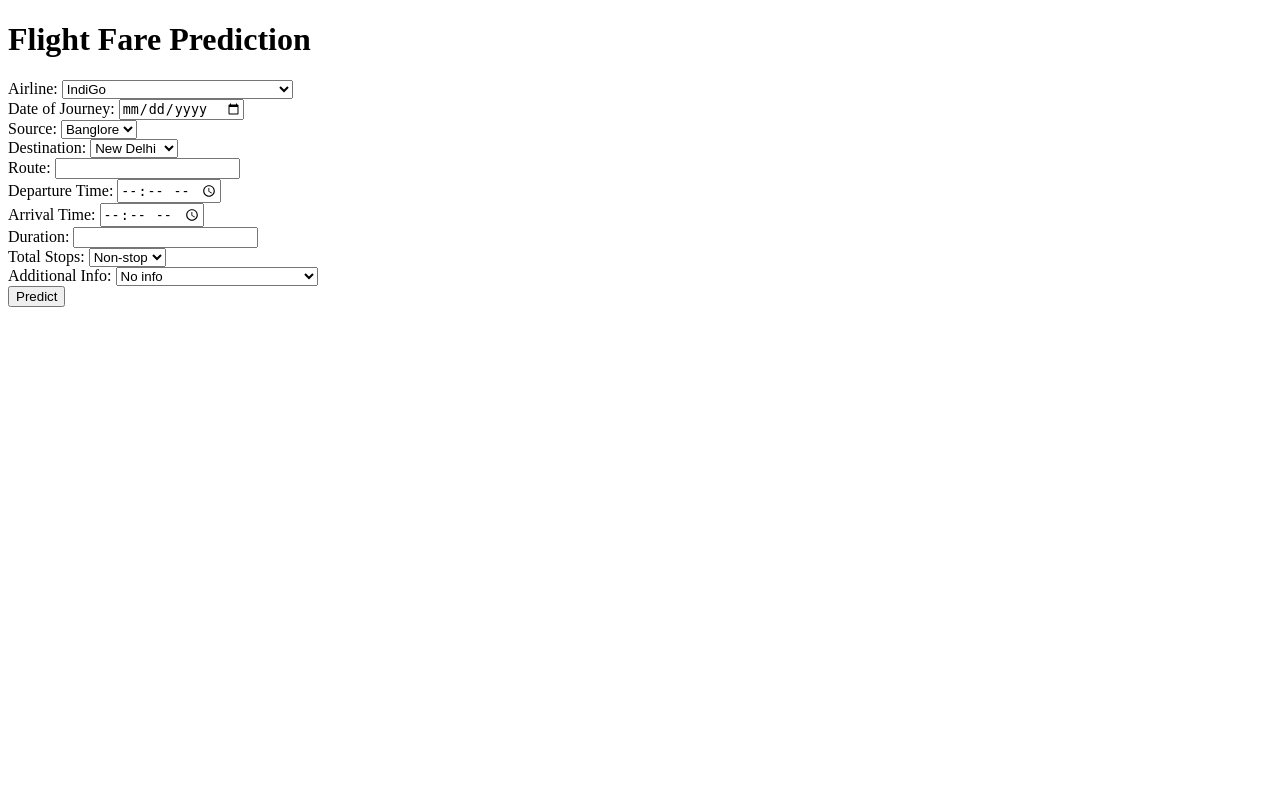
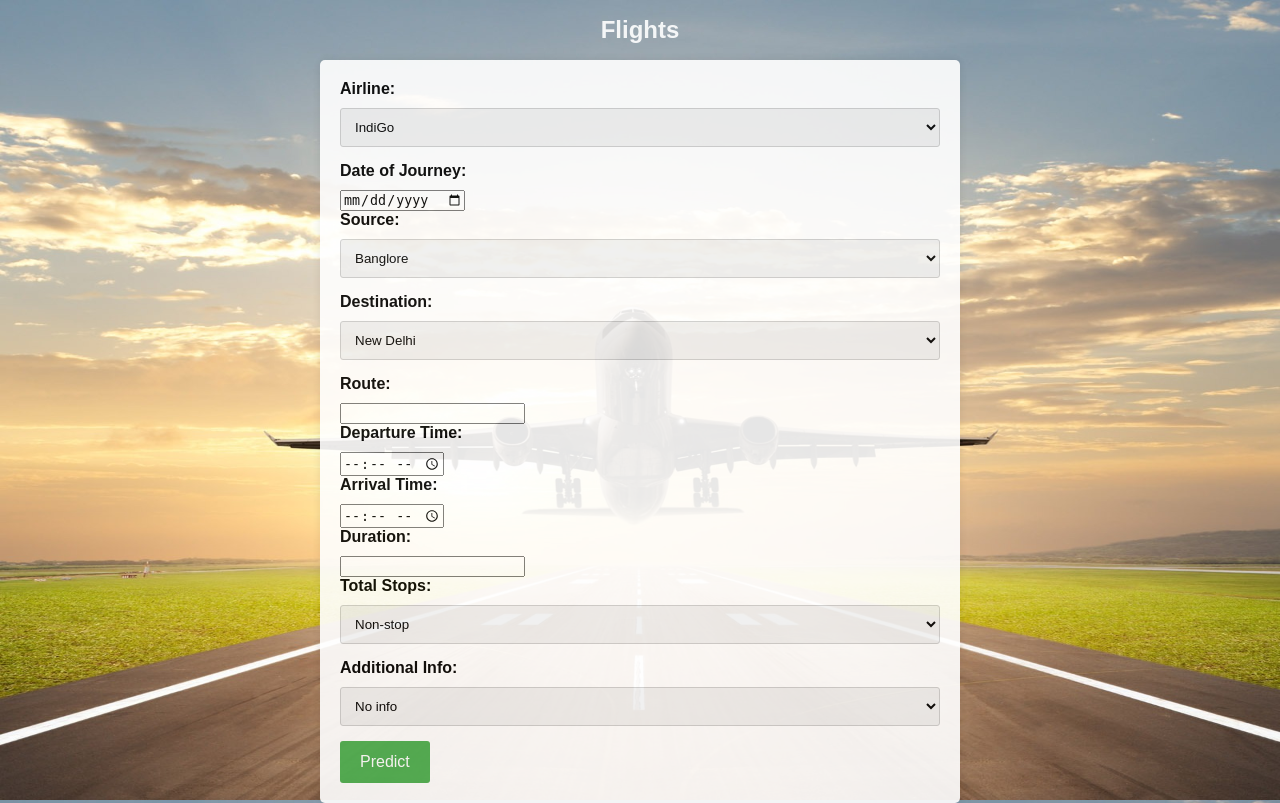
Before and after one commit to adhiraj135/Ineuron_Internship_Project_Flight_Fare_Prediction, a Flask app: page / in a window 1280 px wide. Before the commit the page ends 307 px from the top, so only its background shows below. Run offline with Flask 3, Linux system fonts and the light colour scheme.

Commit message:
styling done in index file

```diff
--- a/templates/index.html
+++ b/templates/index.html
@@ -1,7 +1,74 @@
 <!DOCTYPE html>
 <html>
 <head>
-    <title>Flight Fare Prediction</title>
+  <title>Flight Fare Prediction</title>
+  <style>
+    body {
+      font-family: Arial, sans-serif;
+      background-image: url('static/flight.jpg');
+      background-repeat: no-repeat;
+      background-size: 100% 100%;
+      background-position: center;
+      background-attachment: fixed;
+      margin: 0;
+      padding: 0;
+      opacity: 0.9; /* Adjust the opacity as desired */
+      z-index: -1;
+    }
+
+    h1 {
+      text-align: center;
+      color: white;
+      font-weight: bold;
+      font-size: 24px;
+    }
+
+    form {
+      max-width: 600px;
+      margin: 0 auto;
+      background-color: #fff;
+      padding: 20px;
+      border-radius: 5px;
+      box-shadow: 0 0 10px rgba(0, 0, 0, 0.1);
+    }
+
+    label {
+      display: block;
+      margin-bottom: 10px;
+      font-weight: bold;
+    }
+
+    select,
+    input[type="number"] {
+      width: 100%;
+      padding: 10px;
+      border: 1px solid #ccc;
+      border-radius: 3px;
+      margin-bottom: 15px;
+    }
+
+    input[type="submit"] {
+      background-color: #4CAF50;
+      color: #fff;
+      border: none;
+      padding: 12px 20px;
+      border-radius: 3px;
+      cursor: pointer;
+      font-size: 16px;
+    }
+
+    .result {
+      text-align: center;
+      margin-top: 20px;
+    }
+
+    .result-text {
+      color: white;
+      font-weight: bold;
+      font-size: 24px;
+    }
+  </style>
+</head>
     <script>
         function updateRoute() {
             var source = document.getElementById("source").value;
@@ -25,9 +92,8 @@
             document.getElementById("duration").value = durationText;
         }
     </script>
-</head>
 <body>
-    <h1>Flight Fare Prediction</h1>
+    <h1>Flights</h1>
     <form action="/predict" method="post">
         <label for="airline">Airline:</label>
         <select name="airline" id="airline">
@@ -105,9 +171,5 @@
     </form>
 
 
-    <br>
-    <br>
-
- {{result_text}}
 </body>
 </html>
```
Also changed, not shown: templates/result.html (added, +48 -0 lines), static/flight.jpg (added).
